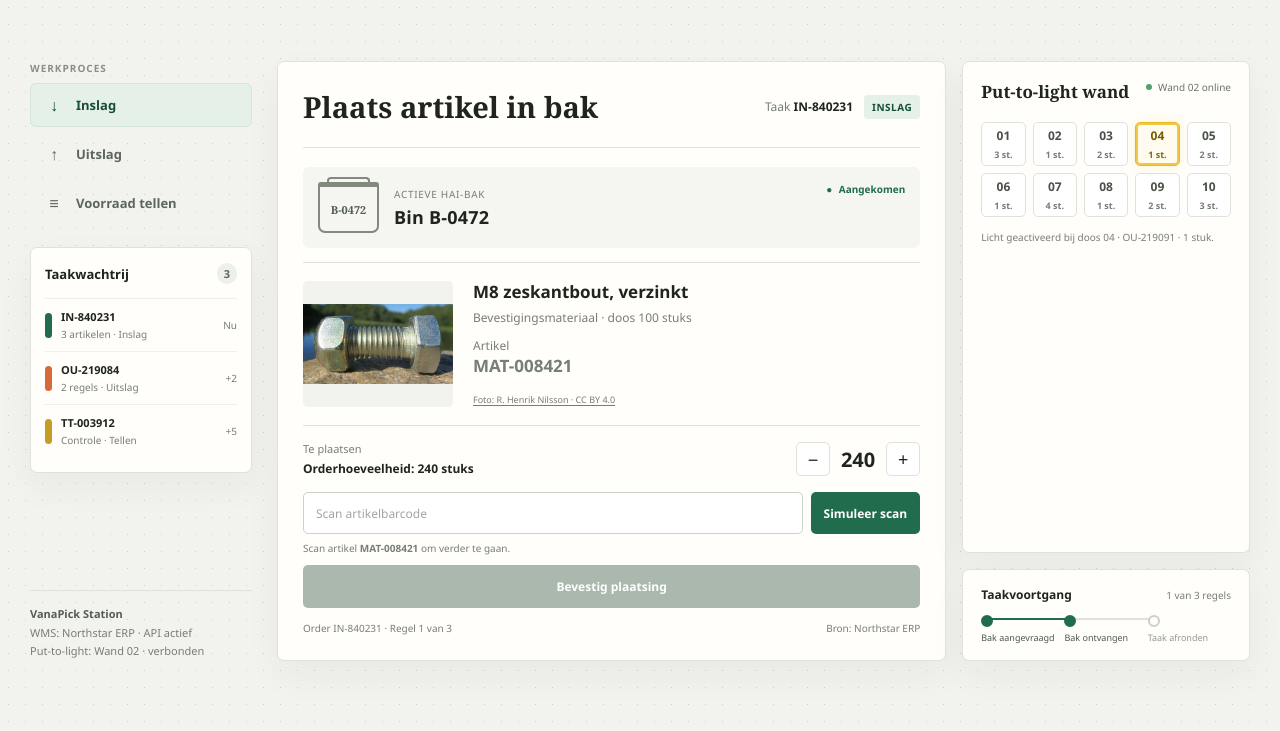
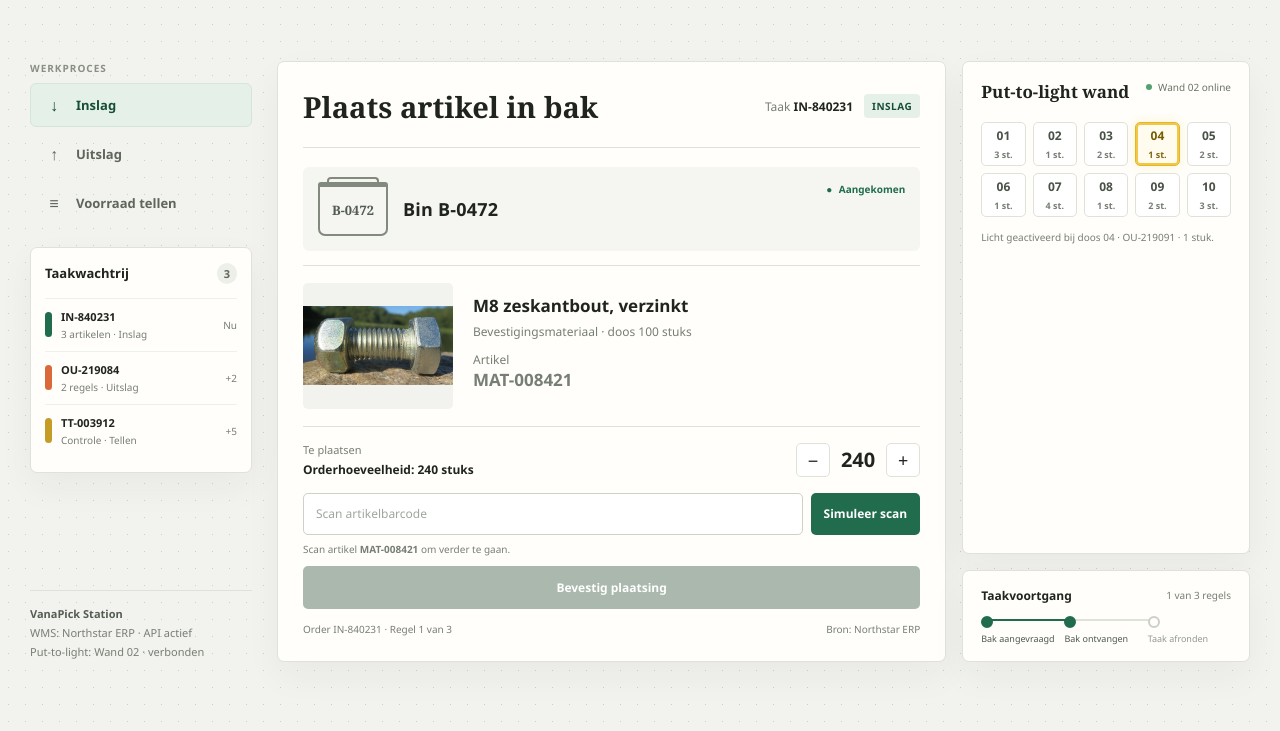
Before and after one commit to HenkV-000/Pickstation-PROTO, a plain HTML site: page index.html in a window 1280 px wide. Shown: the part 69-800 px from the top of the page. Drawn offline with Linux system fonts and the light colour scheme.

Commit message:
visuele optimalisatie

```diff
--- a/index.html
+++ b/index.html
@@ -85,9 +85,8 @@
     .pill.orange { background: var(--orange-wash); color: #a64626; }
     .pill.yellow { background: #f8f1d9; color: #826814; }
     .bin-block { display: flex; align-items: center; gap: 15px; margin: 19px 0 14px; padding: 15px; border-radius: 6px; background: #f5f6f1; }
-    .bin-illustration { width: 61px; height: 51px; position: relative; display: grid; place-items: center; flex: none; border: 2px solid #818a7c; border-top: 5px solid #818a7c; border-radius: 3px 3px 7px 7px; color: #525c51; font: 700 11px Georgia, serif; }
+    .bin-illustration { width: 70px; height: 54px; position: relative; display: flex; align-items: center; justify-content: center; flex: none; border: 2px solid #818a7c; border-top: 5px solid #818a7c; border-radius: 3px 3px 7px 7px; color: #525c51; font: 700 13px Georgia, serif; line-height: 1; text-align: center; }
     .bin-illustration::before { content: ""; position: absolute; top: -10px; left: 7px; right: 7px; height: 5px; border: 2px solid #818a7c; border-bottom: 0; border-radius: 4px 4px 0 0; }
-    .bin-details small { display: block; margin-bottom: 4px; color: var(--muted); font-size: 10px; text-transform: uppercase; letter-spacing: .7px; }
     .bin-details strong { font-size: 18px; letter-spacing: .2px; }
     .bin-arrived { margin-left: auto; align-self: flex-start; color: var(--green); font-size: 10px; font-weight: 750; white-space: nowrap; }
     .bin-arrived span { margin-right: 4px; }
@@ -97,7 +96,6 @@
     .product-info > span { display: block; color: var(--muted); font-size: 12px; }
     .product-sku { color: var(--muted); font-size: 10px; text-align: right; }
     .product-info .product-sku { margin-top: 11px; text-align: left; }
-    .product-photo-credit { display: inline-block; margin-top: 10px; color: #777e74; font-size: 9px; text-decoration: underline; text-underline-offset: 2px; }
     .qty-layout { display: flex; justify-content: space-between; align-items: center; gap: 12px; padding: 15px 0; }
     .qty-label { color: var(--muted); font-size: 11px; }
     .qty-label strong { display: block; margin-top: 4px; color: var(--ink); font-size: 12px; }
@@ -238,7 +236,7 @@
             </div>
             <div class="bin-block">
               <div class="bin-illustration" id="bin-code">B-0472</div>
-              <div class="bin-details"><small>Actieve Hai-bak</small><strong id="bin-label">Bin B-0472</strong></div>
+              <div class="bin-details"><strong id="bin-label">Bin B-0472</strong></div>
               <div class="bin-arrived"><span>●</span> Aangekomen</div>
             </div>
             <div class="product-row">
@@ -247,7 +245,6 @@
                 <strong id="product-name">M8 zeskantbout, verzinkt</strong>
                 <span id="product-description">Bevestigingsmateriaal · doos 100 stuks</span>
                 <span class="product-sku">Artikel <strong id="product-sku">MAT-008421</strong></span>
-                <a class="product-photo-credit" id="photo-credit" href="https://commons.wikimedia.org/wiki/File:Late_1900s_zinc_plated_M12_8_G_hex_head_machine_bolt_and_nut_by_ESKA_GmbH_Automotive_Germany_view_1.jpg" target="_blank" rel="noreferrer">Foto: R. Henrik Nilsson · CC BY 4.0</a>
               </div>
             </div>
             <div class="qty-layout">
@@ -292,15 +289,15 @@
     const taskModes = {
       putaway: {
         title: "Plaats artikel in bak", id: "IN-840231", pill: "Inslag", pillClass: "",
-        bin: "B-0472", item: "M8 zeskantbout, verzinkt", description: "Bevestigingsmateriaal · doos 100 stuks", sku: "MAT-008421", image: "assets/zinc-bolt.jpg", imageAlt: "Verzinkte zeskantbout met moer", photoCredit: "Foto: R. Henrik Nilsson · CC BY 4.0", photoUrl: "https://commons.wikimedia.org/wiki/File:Late_1900s_zinc_plated_M12_8_G_hex_head_machine_bolt_and_nut_by_ESKA_GmbH_Automotive_Germany_view_1.jpg", qty: 240, qtyLabel: "Te plaatsen", qtyDetail: "Orderhoeveelheid: 240 stuks", meta: "Order IN-840231 · Regel 1 van 3", wall: false, action: "Bevestig plaatsing"
+        bin: "B-0472", item: "M8 zeskantbout, verzinkt", description: "Bevestigingsmateriaal · doos 100 stuks", sku: "MAT-008421", image: "assets/zinc-bolt.jpg", imageAlt: "Verzinkte zeskantbout met moer", qty: 240, qtyLabel: "Te plaatsen", qtyDetail: "Orderhoeveelheid: 240 stuks", meta: "Order IN-840231 · Regel 1 van 3", wall: false, action: "Bevestig plaatsing"
       },
       pick: {
         title: "Pick artikel uit bak", id: "OU-219084", pill: "Uitslag", pillClass: "orange",
-        bin: "B-1128", item: "Lager 608-2RS", description: "Aandrijftechniek · per stuk", sku: "LAG-000608", image: "assets/bearing-608.jpg", imageAlt: "Stalen kogellager 608", photoCredit: "Foto: R. Henrik Nilsson · CC BY 4.0", photoUrl: "https://commons.wikimedia.org/wiki/File:1990s_NSK_Nippon_Seiko_Kabushiki_gaisha_ball_bearing_608Z_made_in_Japan.jpg", qty: 3, qtyLabel: "Te picken", qtyDetail: "Orderhoeveelheid: 3 stuks", meta: "Order OU-219084 · Regel 1 van 2", wall: true, action: "Bevestig pick"
+        bin: "B-1128", item: "Lager 608-2RS", description: "Aandrijftechniek · per stuk", sku: "LAG-000608", image: "assets/bearing-608.jpg", imageAlt: "Stalen kogellager 608", qty: 3, qtyLabel: "Te picken", qtyDetail: "Orderhoeveelheid: 3 stuks", meta: "Order OU-219084 · Regel 1 van 2", wall: true, action: "Bevestig pick"
       },
       count: {
         title: "Controleer bakinhoud", id: "TT-003912", pill: "Telling", pillClass: "yellow",
-        bin: "B-0831", item: "Kabelbinder 200 mm zwart", description: "Montagemateriaal · zak 100 stuks", sku: "MON-020154", image: "assets/cable-tie.jpg", imageAlt: "Assortiment gekleurde kabelbinders", photoCredit: "Foto: Silverxxx · CC BY-SA 3.0", photoUrl: "https://commons.wikimedia.org/wiki/File:Cable_ties.jpg", qty: 100, qtyLabel: "Geteld aantal", qtyDetail: "Verwacht: 100 stuks", meta: "Telling TT-003912 · Artikel 1 van 1", wall: false, action: "Bevestig telling"
+        bin: "B-0831", item: "Kabelbinder 200 mm zwart", description: "Montagemateriaal · zak 100 stuks", sku: "MON-020154", image: "assets/cable-tie.jpg", imageAlt: "Assortiment gekleurde kabelbinders", qty: 100, qtyLabel: "Geteld aantal", qtyDetail: "Verwacht: 100 stuks", meta: "Telling TT-003912 · Artikel 1 van 1", wall: false, action: "Bevestig telling"
       }
     };
     let currentMode = "putaway";
@@ -337,8 +334,6 @@
       $("product-sku").textContent = task.sku;
       $("product-image").src = task.image;
       $("product-image").alt = task.imageAlt;
-      $("photo-credit").href = task.photoUrl;
-      $("photo-credit").textContent = task.photoCredit;
       $("quantity-label").firstChild.textContent = `${task.qtyLabel} `;
       $("quantity-detail").textContent = task.qtyDetail;
       $("quantity").textContent = currentQty;
```
